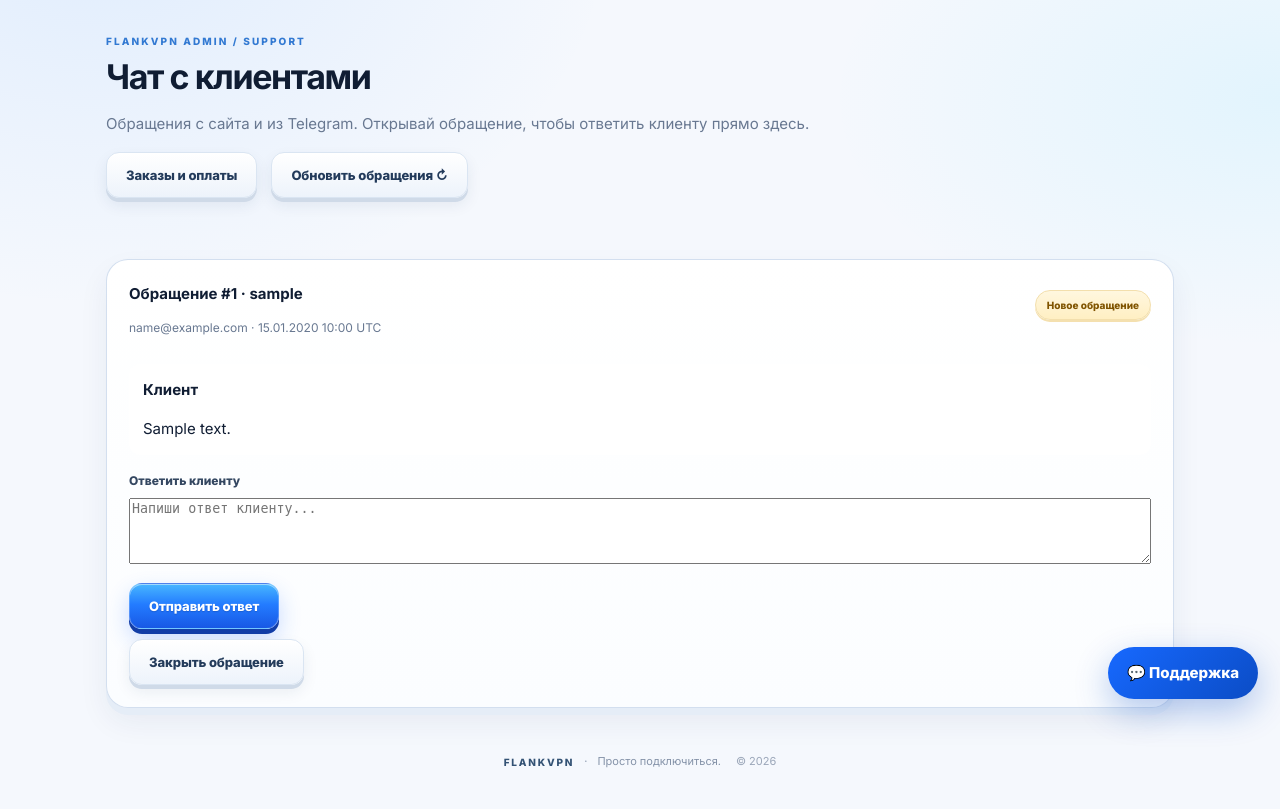
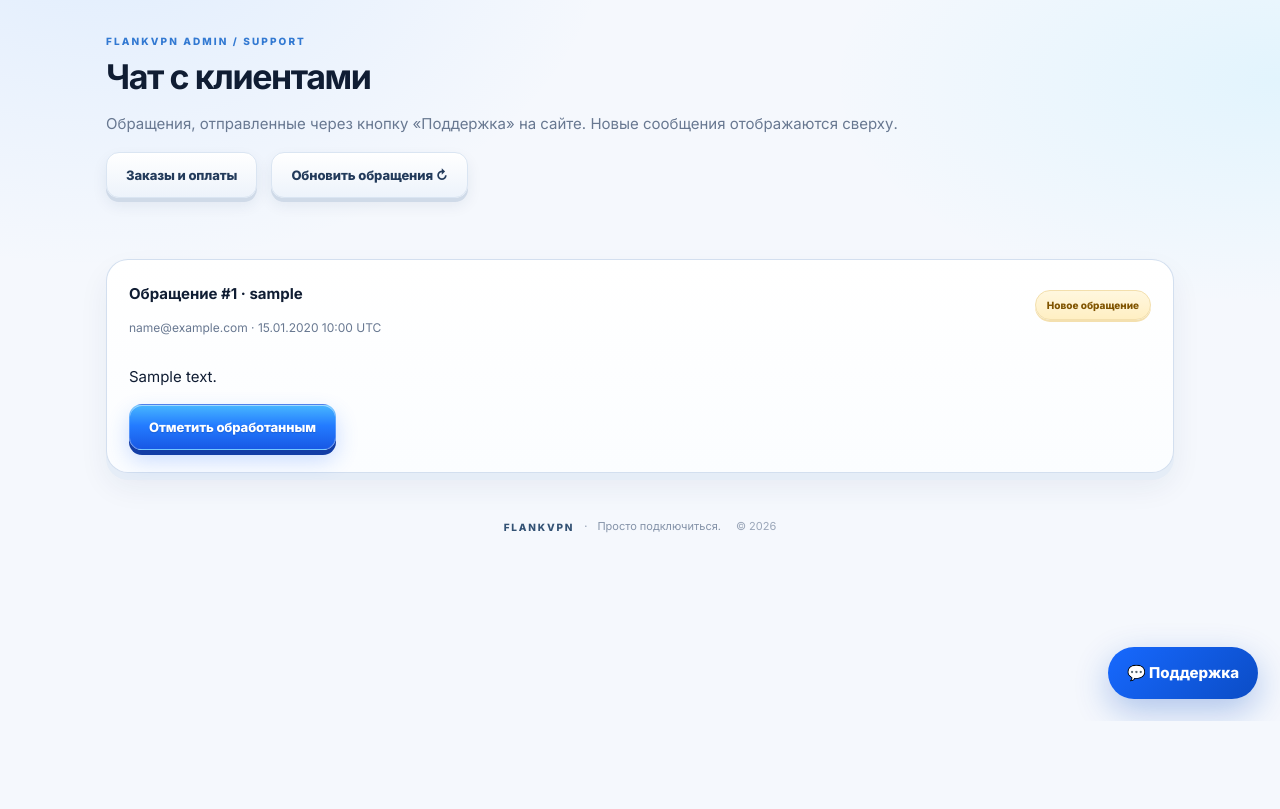
Before and after one commit to magapingpenim-cloud/lumovpn, a Flask app: page /admin/support in a window 1280 px wide. Shown: the part 79-888 px from the top of the page. After the commit the page ends 800 px from the top, so only its background shows below. Run offline with Flask 3, Linux system fonts and the light colour scheme; a user stored in the database is signed in; tables that the repository leaves empty hold one stand-in row (values such as "Sample post"); some libraries are stand-ins or nearby versions.

Commit message:
Restore support page template while stabilizing site

```diff
--- a/templates/admin_support.html
+++ b/templates/admin_support.html
@@ -4,15 +4,14 @@
 <section class="pagetitle">
   <div class="eyebrow">FLANKVPN ADMIN / SUPPORT</div>
   <h1>Чат с клиентами</h1>
-  <p class="muted">Обращения с сайта и из Telegram. Открывай обращение, чтобы ответить клиенту прямо здесь.</p>
+  <p class="muted">Обращения, отправленные через кнопку «Поддержка» на сайте. Новые сообщения отображаются сверху.</p>
   <div class="actions" style="margin-top:16px"><a class="btn secondary" href="{{ url_for('admin_orders') }}">Заказы и оплаты</a><a class="btn secondary" href="{{ url_for('admin_support') }}">Обновить обращения ↻</a></div>
 </section>
 {% for m in support_messages %}
 <article class="order">
-  <div class="row"><div><b>Обращение #{{ m.id }} · {{ m.nickname }}</b><p class="tiny muted">{{ m.email or 'Email не указан' }} · {{ m.created_at.strftime('%d.%m.%Y %H:%M') }} UTC</p></div><div class="amount"><span class="status status-{{ 'active' if m.status == 'closed' else 'awaiting_review' }}">{{ 'Закрыто' if m.status == 'closed' else ('Ожидает клиента' if m.status == 'waiting_customer' else ('Ожидает ответа' if m.status == 'waiting_admin' else 'Новое обращение')) }}</span></div></div>
-  <div style="margin:14px 0;padding:14px;border-radius:12px;background:var(--surface, #f6f7f9)"><b>Клиент</b><p style="white-space:pre-wrap;overflow-wrap:anywhere;margin-bottom:0">{{ m.message }}</p></div>
-  {% for r in m.replies %}<div style="margin:10px 0 10px 24px;padding:14px;border-radius:12px;border:1px solid var(--line, #ddd)"><b>{{ "Поддержка" if r.sender == "admin" else "Клиент" }}</b><p class="tiny muted">{{ r.created_at.strftime('%d.%m.%Y %H:%M') }} UTC</p><p style="white-space:pre-wrap;overflow-wrap:anywhere;margin-bottom:0">{{ r.message }}</p></div>{% endfor %}
-  {% if m.status != 'closed' %}<form method="post" action="{{ url_for('admin_reply_support',mid=m.id) }}" style="margin-top:16px"><label for="reply-{{ m.id }}">Ответить клиенту</label><textarea id="reply-{{ m.id }}" name="message" rows="4" maxlength="2000" required placeholder="Напиши ответ клиенту..." style="width:100%;margin:8px 0 12px"></textarea><button class="btn primary" type="submit">Отправить ответ</button></form><form method="post" action="{{ url_for('admin_close_support',mid=m.id) }}" style="margin-top:10px"><button class="btn secondary" type="submit">Закрыть обращение</button></form>{% endif %}
+  <div class="row"><div><b>Обращение #{{ m.id }} · {{ m.nickname }}</b><p class="tiny muted">{{ m.email or 'Email не указан' }} · {{ m.created_at.strftime('%d.%m.%Y %H:%M') }} UTC</p></div><div class="amount"><span class="status status-{{ 'active' if m.status == 'closed' else 'awaiting_review' }}">{{ 'Обработано' if m.status == 'closed' else 'Новое обращение' }}</span></div></div>
+  <p style="white-space:pre-wrap;overflow-wrap:anywhere">{{ m.message }}</p>
+  {% if m.status != 'closed' %}<form method="post" action="{{ url_for('admin_close_support',mid=m.id) }}"><button class="btn primary" type="submit">Отметить обработанным</button></form>{% endif %}
 </article>
 {% else %}
 <div class="empty"><strong>Обращений пока нет.</strong><p>Когда клиент отправит сообщение через кнопку «Поддержка», оно появится здесь.</p></div>
```
